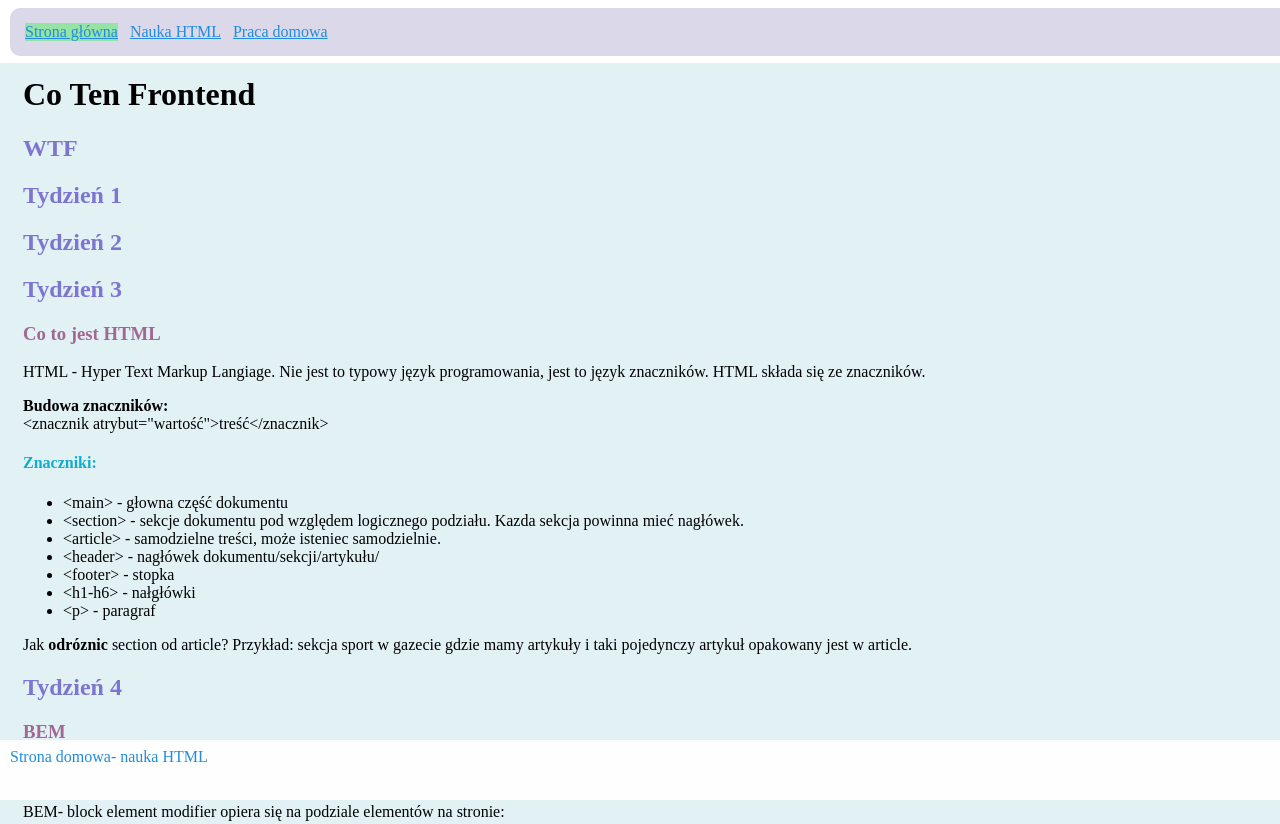
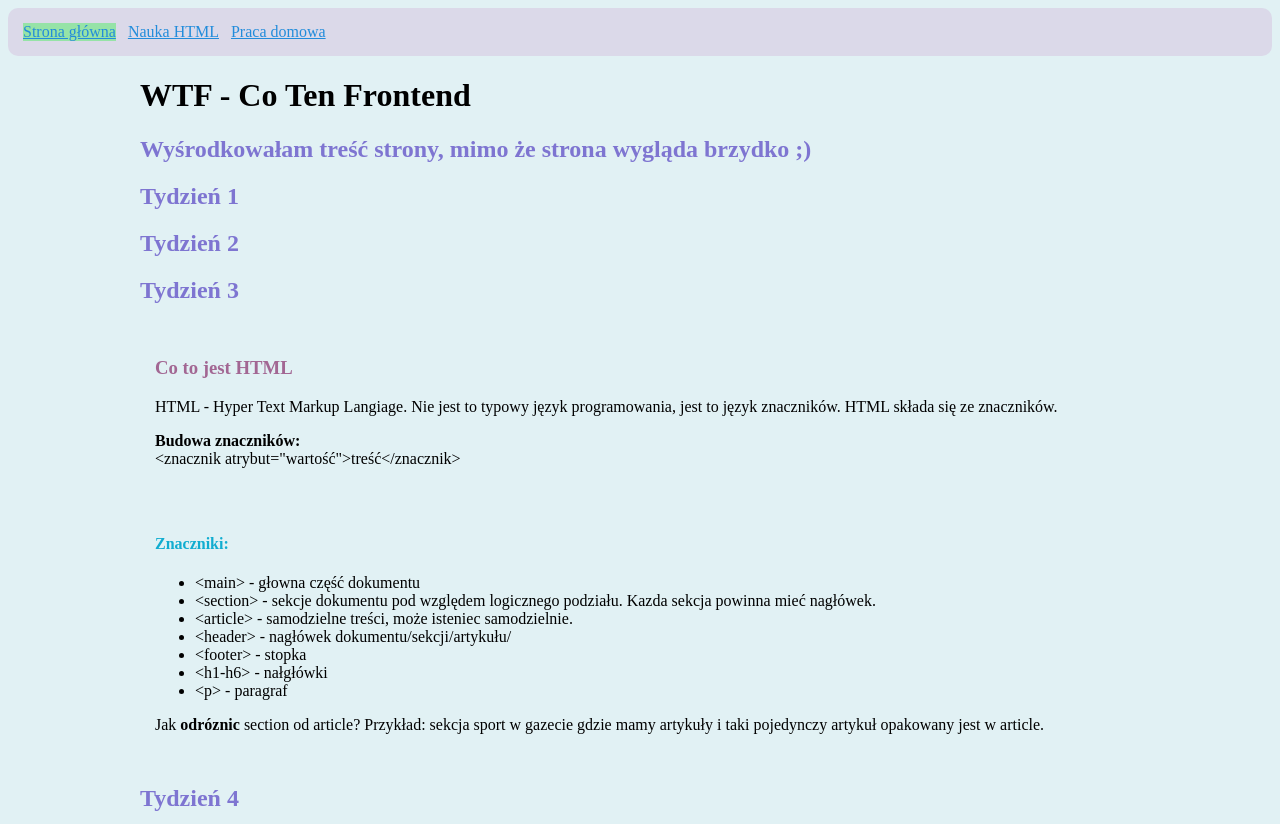
Before and after one commit to patrycjakurosz/homepage, a plain HTML site: page index.html in a window 1280 px wide. Shown: the top 824 px of the page. Drawn offline with Linux system fonts and the light colour scheme.

Commit message:
changes related to BEN

```diff
--- a/index.html
+++ b/index.html
@@ -18,21 +18,21 @@
     </header>
     <main class = "main">
         <header class = "main__header">
-        <h1 class = "header-h1">Co Ten Frontend</h1>
-        <h2 class = "header-h2 header-h2--js"></h2>
+        <h1 class = "header__h1">WTF - Co Ten Frontend</h1>
+        <h2 class = "header__h2 header__h2--js"></h2>
 
         <section class="container">
-            <h2 class="header-h2">Tydzień 1</h2>
+            <h2 class="header__h2">Tydzień 1</h2>
         </section>
 
         <section class="container">
-            <h2 class="header-h2">Tydzień 2</h2>
+            <h2 class="header__h2">Tydzień 2</h2>
         </section>
 
         <section class="container">
-            <h2 class="header-h2">Tydzień 3</h2>
+            <h2 class="header__h2">Tydzień 3</h2>
             <article class="container__article">
-                <h3 class="header-h3">Co to jest HTML</h3>
+                <h3 class="header__h3">Co to jest HTML</h3>
                 <p class="container__paragraph">HTML - Hyper Text Markup Langiage. Nie jest to typowy język programowania, jest to język znaczników.
                     HTML składa się ze znaczników.
                 <p class="container__paragraph"><b>Budowa znaczników:</b>
@@ -40,7 +40,7 @@
                 </p>
             </article>
             <article class="container__article">
-                <h4 class="header-h4">Znaczniki:</h4>
+                <h4 class="header__h4">Znaczniki:</h4>
                 <ul class="coinainer__list">
                     <li class="container__list--item">&lt;main&gt; - głowna część dokumentu</li>
                     <li class="container__list--item">&lt;section&gt; - sekcje dokumentu pod względem logicznego podziału. Kazda sekcja powinna mieć
@@ -57,20 +57,19 @@
 
             </article>
         </section>
-
         <section class="container">
-            <h2 class="header-h2">Tydzień 4</h2>
+            <h2 class="header__h2">Tydzień 4</h2>
             <article class="container__article">
-                <h3 class="header-h3">BEM</h3>
-                <h4 class="header-h4">Co to jest BEM?</h4>
+                <h3 class="header__h3">BEM</h3>
+                <h4 class="header__h4">Co to jest BEM?</h4>
                 <p class="container__paragraph">BEM- block element modifier opiera się na podziale elementów na stronie:</p>
                 <ul class="coinainer__list">
                     <li class="container__list--item">bloki </li>
                     <li class="container__list--item">elementy</li>
                     <li class="container__list--item">modyfikatory</li>
                 </ul>
-                <h4 class="header-h4">Konwencja nazewnictwa:</h4>
-                <ul class="coinainer__list">
+                <h4 class="header__h4">Konwencja nazewnictwa:</h4>
+                <ul class="container__list">
                     <li class="container__list--item">.block - pierwsze słowo w nazwie oznacza, że klasa dotyczy danego bloku</li>
                     <li class="container__list--item">__element - słowo poprzedzone dwoma podkreślnikami oznacza, że dana klasa dotyczy danego elementu</li>
                     <li class="container__list--item">--modifier - słwo poprzedzoen dwoma myślnikami klasę będącą modyfikatorem</li>
--- a/main.js
+++ b/main.js
@@ -1,3 +1,3 @@
-const heading = document.querySelector(".header-h2--js");
+const heading = document.querySelector(".header__h2--js");
 
-heading.innerHTML = "WTF";
+heading.innerHTML = "Wyśrodkowałam treść strony, mimo że strona wygląda brzydko ;)";
--- a/style.css
+++ b/style.css
@@ -1,57 +1,57 @@
 body {
   background: #e1f1f4;
-  position: relative;
+  /*position: relative;*/
+}
+.container__article {
+  padding: 15px;
+}
+.header {
+  position: sticky;
+  top: 0;
+}
+.header__h1 {
+  color: #000000;
+}
+.header__h2 {
+  color: #7e75d1;
+}
+.header__h3 {
+  color: #a26793;
+}
+.header__h4 {
+  color: #11add0;
 }
 .main {
   max-width: 1000px;
-  margin-top: 50px;
+  /*margin-top: 50px;
   margin-bottom: 50px;
-  padding: 5px 5px 5px 15px;
+  padding: 5px 5px 5px 15px; */
+  margin: 0 auto;
 }
-.menu{
+.menu {
   background: #dbd9e9;
-padding: 15px;
-border-radius: 10px;
+  padding: 15px;
+  border-radius: 10px;
+
 }
 .menu__item {
   color: #228cdb;
   display: inline-block;
   margin-right: 8px;
 }
-  .menu__item--homepage{
-background: #96e3a7;
-  }
-.head {
-  color: #0b7189;
+.menu__item--homepage {
+  background: #96e3a7;
 }
-.header-h2 {
-  color: #7e75d1;
-}
-.header-h3 {
-  color: #a26793;
-}
-.header-h4 {
-  color: #11add0;
-}
+
 .site-footer {
-  position: fixed;
+  /*position: fixed;
   left: 0;
   bottom: 20px;
   z-index: 2020;
   bottom: 0;
+  height: 20px;
+  width: 100%;*/
   background: #fefefe;
-  height: 50px;
-  width: 100%;
   color: #228cdb;
-  padding: 8px 2px 2px 10px;
+  padding: 17px;
 }
-.header {
-  position: fixed;
-  top: 0;
-  left: 0;
-  width: 100%;
-  height: 50px;
-  z-index: 2020;
-  background: white;
-  padding: 8px 5px 5px 10px;
-}
```
Also changed, not shown: nauka-html.html (+7 -7 lines), praca-domowa.html (+7 -7 lines).
